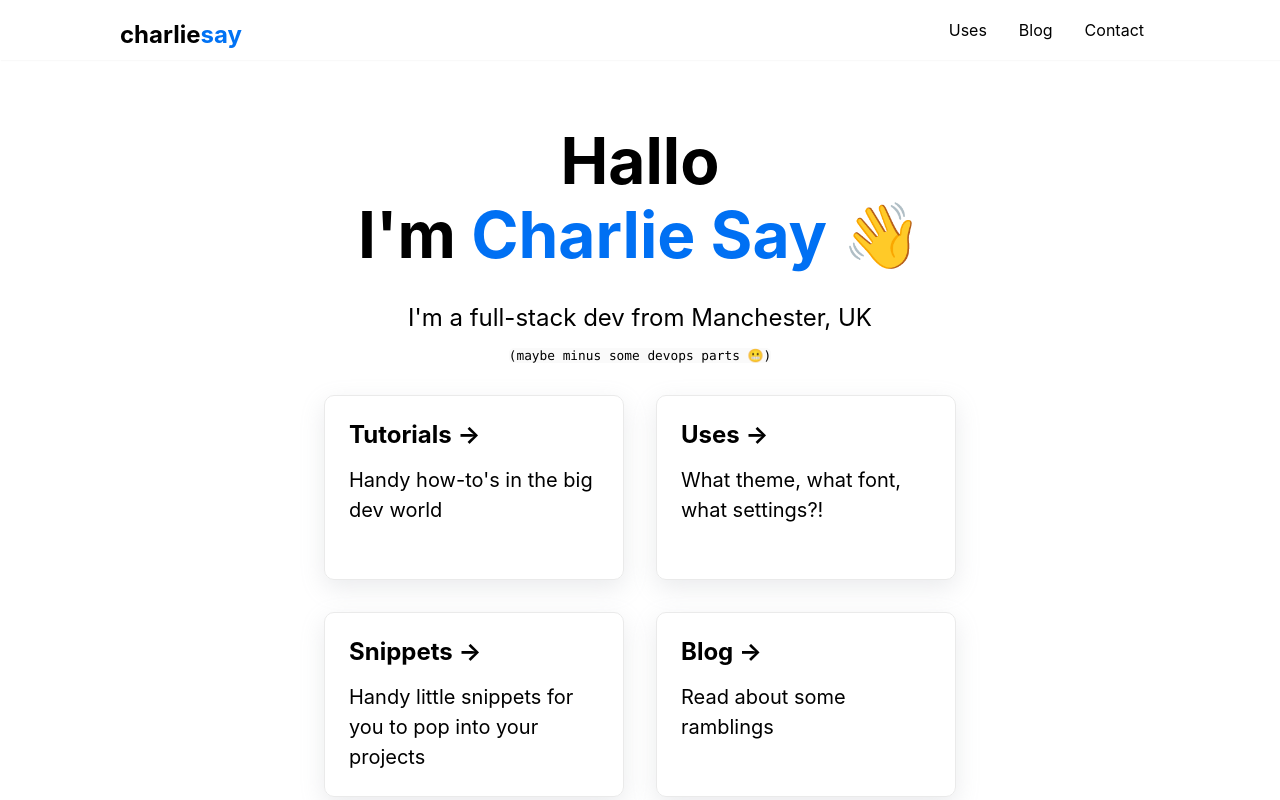
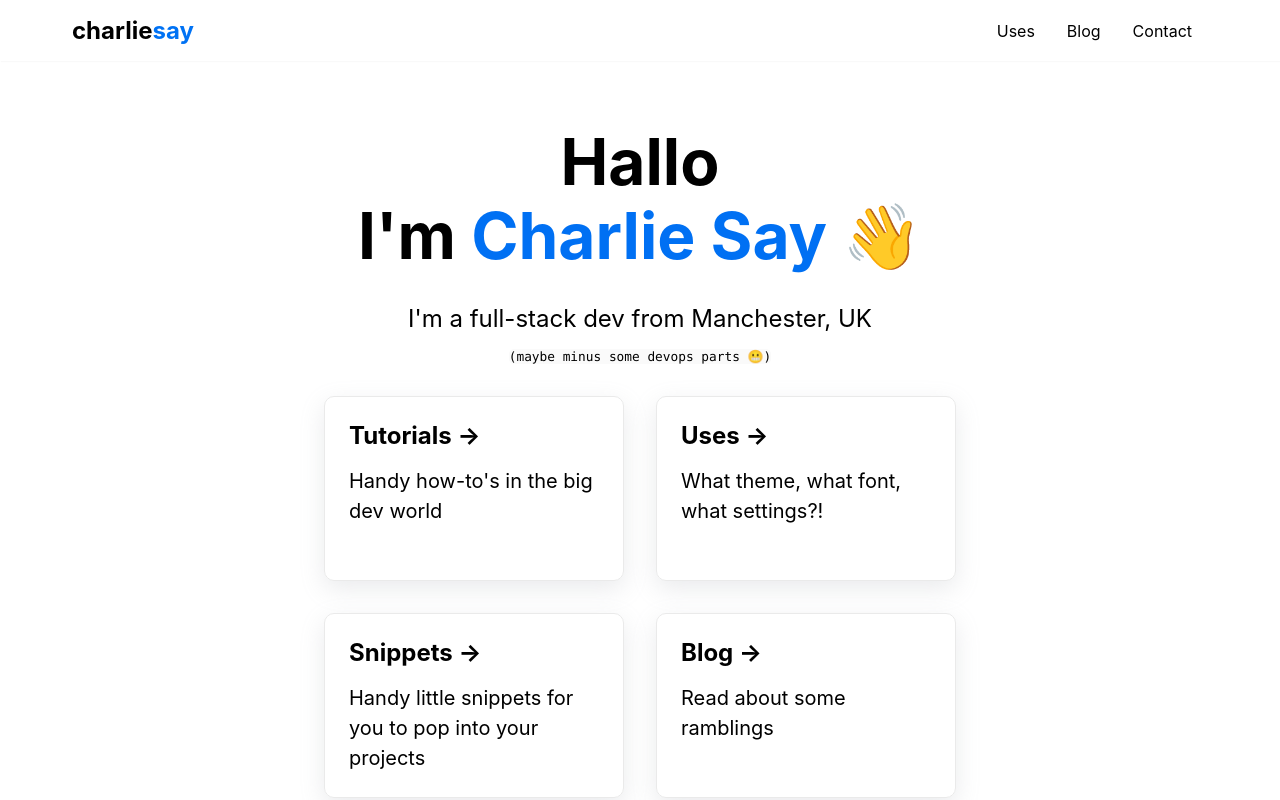
Before and after one commit to CharlieSay/charliesay-next, a Next.js app: page / in a window 1280 px wide. Shown: the top 800 px of the page. Built offline with nearby package versions, Linux system fonts and the light colour scheme.

Commit message:
:bug: Header was buggy as heck, so fixed now.

```diff
--- a/package.json
+++ b/package.json
@@ -19,7 +19,6 @@
     "next-mdx-remote": "^3.0.4",
     "react": "18.0.0",
     "react-dom": "18.0.0",
-    "react-hamburger-menu": "^1.2.1",
     "react-headroom": "^3.2.0",
     "react-syntax-highlighter": "^15.4.4",
     "styled-components": "^5.3.5",
--- a/pages/_app.tsx
+++ b/pages/_app.tsx
@@ -4,7 +4,7 @@ import Link from "next/link";
 import { createGlobalStyle, ThemeProvider } from "styled-components";
 import { Footer } from "../styles/common.styles";
 import { ContainerConstrained } from "../styles/containers.styles";
-import { DesktopHeader } from "../styles/header";
+import WebHeader from "../styles/header";
 import { lightTheme } from "../styles/theme";
 
 const GlobalStyle = createGlobalStyle`
@@ -108,7 +108,7 @@ function MyApp({ Component, pageProps }: AppProps) {
           />
           <link rel="icon" href="/favicon.ico" />
         </Head>
-        <DesktopHeader headerLinks={header} />
+        <WebHeader headerLinks={header} />
         <ContainerConstrained>
           <Component {...pageProps} />
         </ContainerConstrained>
--- a/styles/header.styles.tsx
+++ b/styles/header.styles.tsx
@@ -67,16 +67,30 @@ export const Logo = styled.a`
   }
 `;
 
+export const NavWrapper = styled.nav`
+  margin: 0 auto;
+  max-width: 1224px;
+`;
+
+export const HeaderGroup = styled.div`
+  align-items: center;
+  display: flex;
+  justify-content: space-between;
+  position: relative;
+  z-index: 210;
+  padding: 16px 32px;
+
+  @media (max-width: ${dimensions.mobileMax}) {
+    flex-direction: column;
+    padding: 8px 8px;
+    justify-content: center;
+  }
+`;
+
 export const HeaderContainer = styled.div`
-  height: 60px;
-  display: flex !important;
-  position: relative !important;
+  z-index: 1;
+  max-width: ${dimensions.maxWidth};
   margin: 0 auto !important;
-  padding-left: 80px !important;
-  padding-right: 80px !important;
-  z-index: 1 !important;
-  justify-content: space-between;
-  max-width: ${dimensions.maxWidth};
 `;
 
 export const DropdownAccount = styled.div`
@@ -164,13 +178,15 @@ export const SubHeaderLinkAMobile = styled(SubHeaderLinkA)`
 export const Text = styled.h1<{ big: boolean }>`
   font-size: ${(props) => (props.big ? 3 : 1.5)}em;
   margin: 0;
-  padding-top: 20px;
 `;
 
 export const StyledLink = styled.a`
   text-transform: lowercase;
   text-decoration: none;
   color: black;
+  @media (max-width: ${dimensions.mobileMax}) {
+    margin: 8px 0 8px 0;
+  }
 `;
 
 export const Accent = styled.em`
@@ -204,8 +220,6 @@ export const MobileUL = styled.ul`
 
 export const Header = styled.header`
   background-color: ${colours.white};
-  align-items: center;
-  height: 100%;
 `;
 
 const slideInFromLeft = keyframes`
--- a/styles/header.tsx
+++ b/styles/header.tsx
@@ -1,6 +1,5 @@
 import Link from "next/link";
 import React from "react";
-// import HamburgerMenu from "react-hamburger-menu";
 import Headroom from "react-headroom";
 import {
   Header,
@@ -12,9 +11,11 @@ import {
   Text,
   Accent,
   StyledLink,
+  NavWrapper,
+  HeaderGroup,
 } from "./header.styles";
 
-export const DesktopHeader = (props: HeaderPropsAsClass) => {
+const WebHeader = (props: HeaderPropsAsClass) => {
   const { headerLinks } = props;
 
   return (
@@ -25,14 +26,15 @@ export const DesktopHeader = (props: HeaderPropsAsClass) => {
     >
       <Header>
         <HeaderContainer>
-          <FloatLeft>
+          <NavWrapper>
+            <HeaderGroup>
+              <div>
                 <Text big={false}>
                   <StyledLink href="/">
                     Charlie<Accent>Say</Accent>
                   </StyledLink>
                 </Text>
-          </FloatLeft>
-          <nav>
+              </div>
               <UL>
                 {headerLinks.map((link) => (
                   <ULLI key={link.displayText}>
@@ -42,90 +44,13 @@ export const DesktopHeader = (props: HeaderPropsAsClass) => {
                   </ULLI>
                 ))}
               </UL>
-          </nav>
+            </HeaderGroup>
+          </NavWrapper>
         </HeaderContainer>
       </Header>
     </Headroom>
   );
 };
-
-// export const MobileHeader = (props: HeaderPropsAsClass) => {
-//   const [showNav, setShowNav] = useState(false);
-//   const { headerLinks } = props;
-//   const { items } = useCart();
-
-//   return (
-//     <Headroom
-//       style={{
-//         backgroundColor: "white",
-//         display: "flex",
-//         justifyContent: "center",
-//         flexDirection: "column",
-//       }}
-//       onUnfix={() => setShowNav(false)}
-//     >
-//       <MobileHeaderContainer>
-//         <Logo style={{ padding: `3px 0 0 10px` }} href="/">
-//           NEW VISION
-//         </Logo>
-//         <HamburgerMenuPadding>
-//           {items.length > 0 && (
-//             <CartMenu href="/cart">
-//               <Cart
-//                 width={24}
-//                 height={24}
-//                 src="https://img.icons8.com/pastel-glyph/64/000000/shopping-cart--v2.png"
-//               />
-//             </CartMenu>
-//           )}
-//           <HamburgerMenu
-//             isOpen={showNav}
-//             height={24}
-//             width={28}
-//             menuClicked={() => setShowNav(!showNav)}
-//             color="black"
-//             animationDuration={0.5}
-//           />
-//         </HamburgerMenuPadding>
-//       </MobileHeaderContainer>
-//       {showNav && (
-//         <MobileNavList>
-//           <NvContainerFixedWide>
-//             {isAuthenticated && (
-//               <AccountAreaBtn
-//                 style={{ width: "100%", marginBottom: "8px" }}
-//                 href={"/my-account"}
-//               >
-//                 My Account
-//               </AccountAreaBtn>
-//             )}
-//             {isAuthenticated && <LogOutBtn fullWidth={true} />}
-//             {!isAuthenticated && <LogInBtn fullWidth={true} />}
-//           </NvContainerFixedWide>
-//           <MobileUL>
-//             {headerLinks.map((headerlink) => (
-//               <MobileNavSection key={headerlink.displayText}>
-//                 <HeaderLinkAMobile href={headerlink.url}>
-//                   {headerlink.displayText}
-//                 </HeaderLinkAMobile>
-//                 <>
-//                   {headerlink.subHeaders &&
-//                     headerlink.subHeaders.map((subLinks) => (
-//                       <SubLinkMobile key={subLinks.displayText}>
-//                         <SubHeaderLinkAMobile href={subLinks.url}>
-//                           {subLinks.displayText}
-//                         </SubHeaderLinkAMobile>
-//                       </SubLinkMobile>
-//                     ))}
-//                 </>
-//               </MobileNavSection>
-//             ))}
-//           </MobileUL>
-//         </MobileNavList>
-//       )}
-//     </Headroom>
-//   );
-// };
 
 interface HeaderPropsAsClass {
   headerLinks: Array<HeaderLink>;
@@ -138,3 +63,5 @@ interface HeaderLink {
   isDivider?: boolean;
   subHeaders?: HeaderLink[];
 }
+
+export default WebHeader;
```
Also changed, not shown: 1 other file (tests, documents, lock files or other folders). Lines whose indentation alone changed are shown as unchanged.
